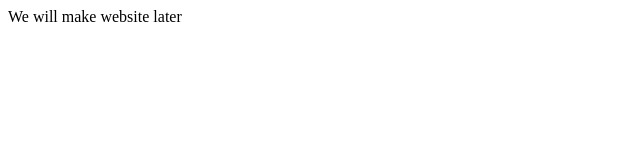
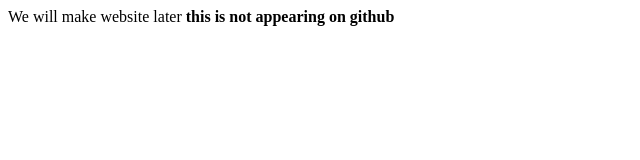
Before and after one commit to drunkromanian/drunkromanian.github.io, a plain HTML site: page index.html in a window 1280 px wide. Shown: the whole page, without its empty margins (0-640 px from the left). Drawn offline with Linux system fonts and the light colour scheme.

Commit message:
Second  commit

```diff
--- a/index.html
+++ b/index.html
@@ -7,5 +7,6 @@
 </head>
 <body>
 	We will make website later
+	<b>this is not appearing on github</b>
 </body>
 </html>
```
